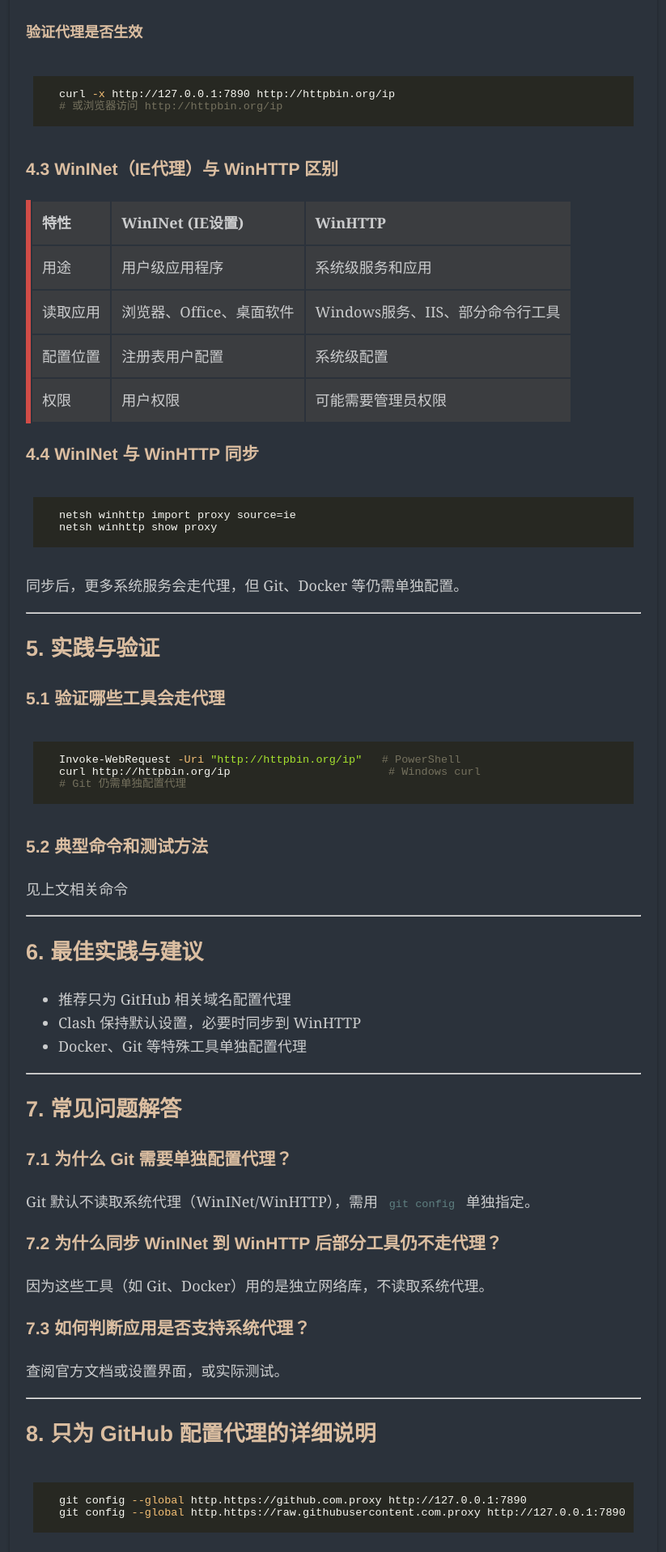
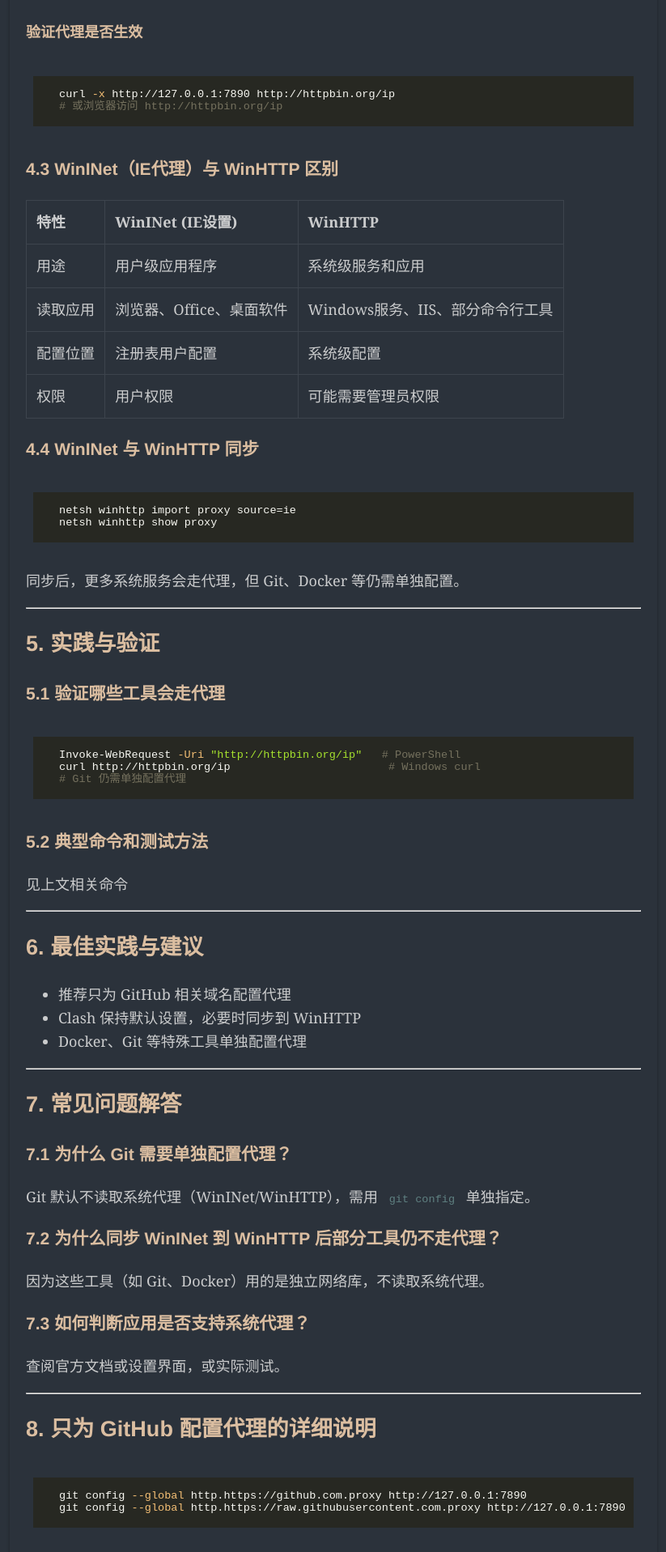
Before and after one commit to JeremiahXu/jeremiahxu.github.io, a Jekyll site: the page built from _posts/2025-06-20-Windows代理.md, in a window 1280 px wide. Shown: the part 3239-5156 px from the top of the page at 81% size, without its empty margins (228-1051 px from the left). Built offline with Jekyll 4.4.1, drawn with Linux system fonts in a browser that asks for light colours; some web fonts are replaced; comment, search, counter and statistics services are not loaded.

Commit message:
表格的样式

```diff
--- a/assets/css/main.css
+++ b/assets/css/main.css
@@ -27,6 +27,7 @@ html {
   --scrollbar-thumb: rgba(100, 100, 100, 0.5);
   --scrollbar-thumb-hover: rgba(100, 100, 100, 0.8);
   --scrollbar-track: rgba(0, 0, 0, 0);
+  --border-color: #d1d9e0;
 }
 
 html[data-theme="dark"]  {
@@ -43,6 +44,7 @@ html[data-theme="dark"]  {
   --background:   #2B323B;
   --shadow:       rgba(0,0,0,.3);
   --github:       #000;
+  --border-color: #3d444d;
 }
 
 /*! normalize.css v8.0.1 | MIT License | github.com/necolas/normalize.css */
@@ -451,7 +453,7 @@ a:hover{
     color:var(--accent)
 }
 table {
-      border-left: 6px solid var(--accent);
+      /* border-left: 6px solid var(--accent); */
 }
 table td, table th {
     border: 0;
@@ -459,6 +461,25 @@ table td, table th {
     text-align: left;
     background-color: var(--grey5);
 }
+
+.page-content table {
+  width: 100%;
+  max-width: 100%;
+  border-collapse: collapse;
+  margin: 1em 0;
+  display: block;
+  overflow: auto;
+  scrollbar-color: var(--scrollbar-thumb) var(--scrollbar-track);
+  white-space: nowrap;
+}
+
+/* 表格单元格样式优化 */
+.page-content table td,
+.page-content table th {
+  border: 1px solid var(--border-color, #ddd);
+  background-color: rgba(0, 0, 0, 0);
+}
+
 blockquote {
     border-left: 10px solid var(--grey4);
     padding-left: 1em;
```
